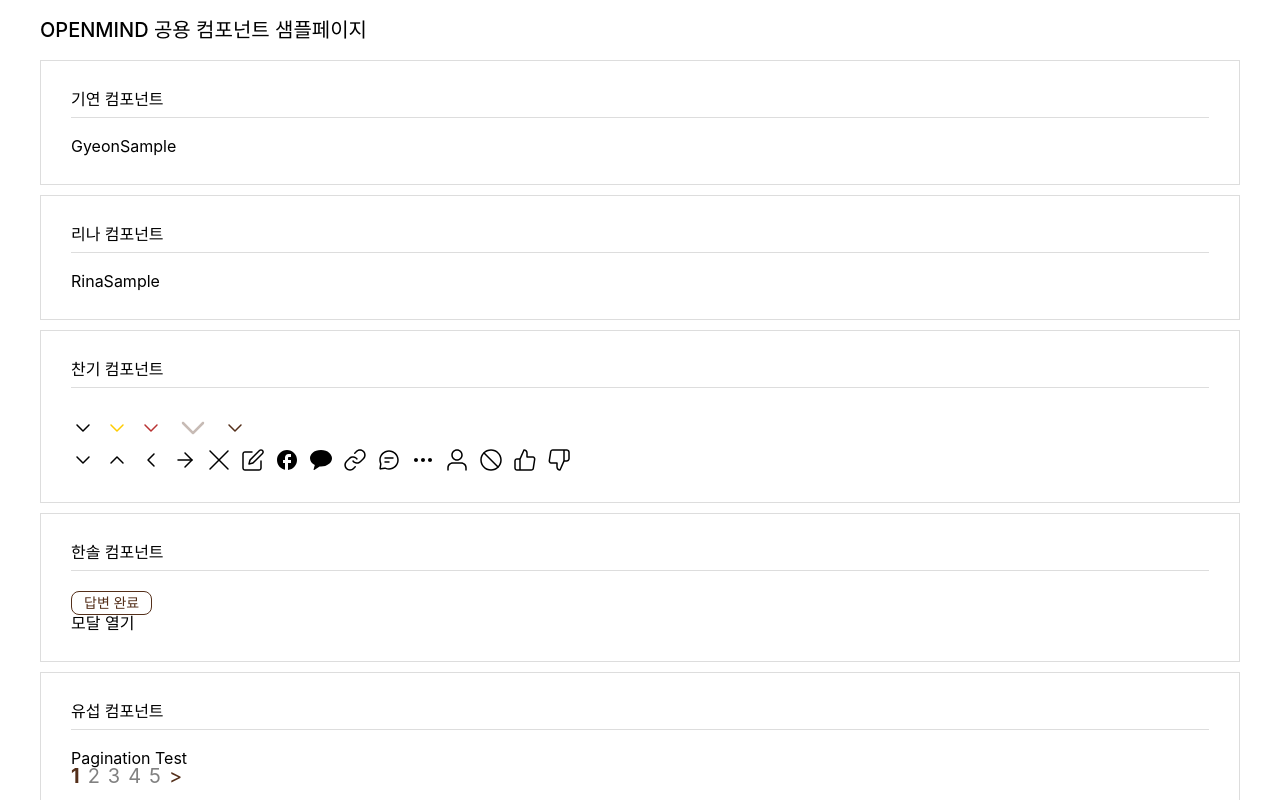
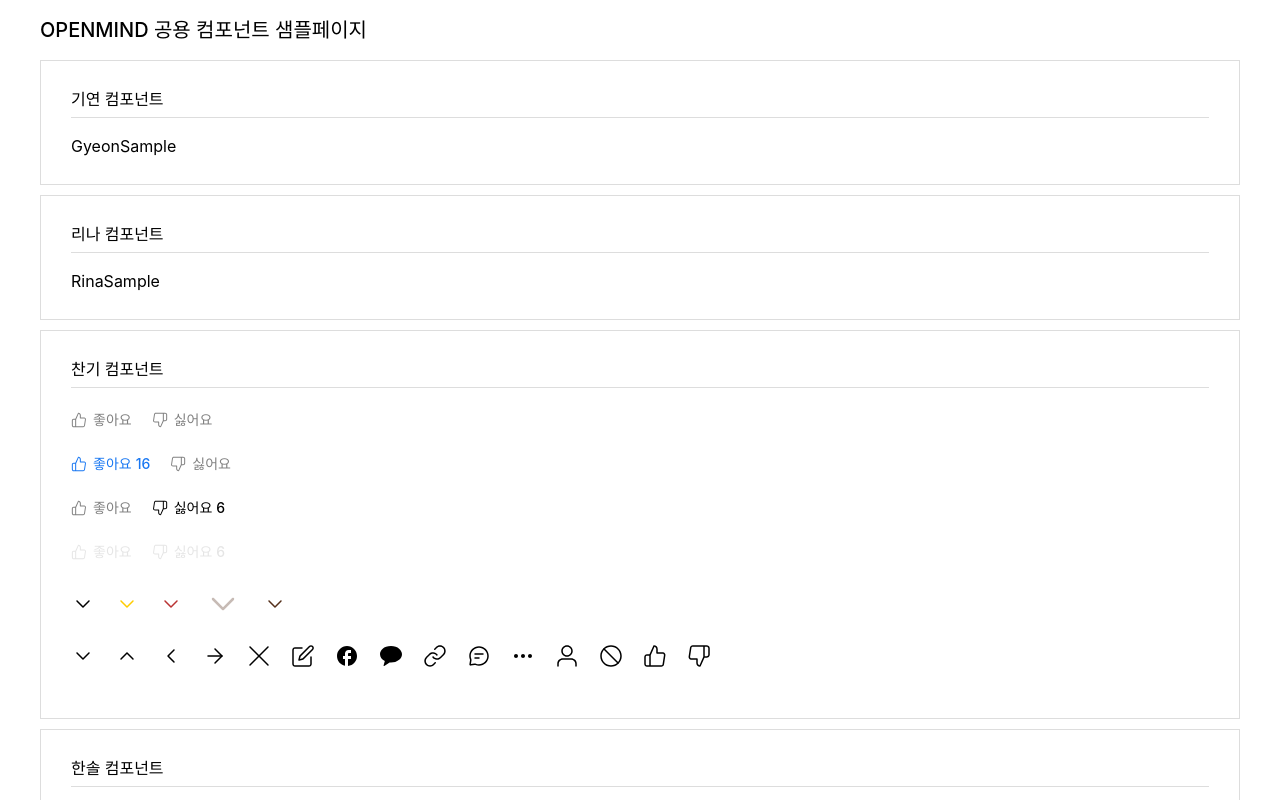
Before and after one commit to sprint12-part2/openmind, a React (Vite) app: page /sample in a window 1280 px wide. Shown: the top 800 px of the page. Built offline with nearby package versions, Linux system fonts and the light colour scheme; a web font is replaced by a local one.

Commit message:
Feat(#28): reaction 컴포넌트 추가 (#39)
* Feat: reaction 컴포넌트 작업

* Chore: 샘플페이지에 컴포넌트 추가

```diff
--- /dev/null
+++ b/src/components/Reaction/Reaction.jsx
@@ -0,0 +1,60 @@
+import clsx from "clsx";
+import { Icon } from "@components/Icon";
+import styles from "./Reaction.module.css";
+
+/**
+ * Reaction 버튼 컴포넌트
+ *
+ * 좋아요와 싫어요 버튼을 생성합니다.
+ * 카운트 값에 따라 버튼과 아이콘의 색상이 변합니다.
+ *
+ * 좋아요 (like) : 카운트가 1 이상이면 파란색
+ * 싫어요 (dislike):  카운트가 1 이상이면 검은색
+ * 비활성화된 경우 색상은 회색
+ *
+ * @param {object} props
+ * @param {string} props.type - 버튼 유형 ("like" | "dislike")
+ * @param {number} props.count - 카운트 숫자
+ * @param {boolean} props.disabled - 버튼 비활성화 여부
+ *
+ * @returns {JSX.Element} - 좋아요 또는 싫어요 버튼 컴포넌트
+ *
+
+ * @example
+ * //기본 사용법
+ * <Reaction type="like" count={16} />
+ *
+ * //onClick 핸들러 추가 가능
+ * //(기본적인 button의 props는 다 받을수 있어요)
+ * <Reaction type="dislike" count={16} onClick={() => console.log('싫어요 클릭')} />
+ *
+ * //버튼 비활성
+ * <Reaction type="dislike" count={0} disabled />
+ */
+
+export function Reaction({ type = "like", count = 0, disabled, ...props }) {
+  const isActive = count > 0;
+  const buttonCss = clsx(
+    styles.button,
+    type === "like" ? styles.like : styles.dislike,
+    isActive && styles.active,
+    disabled && styles.disabled,
+  );
+  const iconName = type === "like" ? "thumbsUp" : "thumbsDown";
+  const text = type === "like" ? "좋아요" : "싫어요";
+
+  let iconColor = "gray-400";
+  if (isActive && !disabled) {
+    iconColor = type === "like" ? "blue" : "black";
+  }
+
+  return (
+    <button type="button" className={buttonCss} disabled={disabled} {...props}>
+      <Icon size={16} color={iconColor} name={iconName} className={styles.icon} />
+      <div className={styles.label}>
+        <span className={styles.title}>{text}</span>
+        {count ? <span className={styles.count}>{count}</span> : ""}
+      </div>
+    </button>
+  );
+}
--- /dev/null
+++ b/src/components/Reaction/Reaction.module.css
@@ -0,0 +1,89 @@
+.button {
+  position: relative;
+  display: flex;
+  align-items: center;
+  gap: var(--spacing-6);
+  height: 2.4rem;
+  border-radius: var(--border-radius-md);
+  color: var(--color-gray-400);
+}
+
+.button:after {
+  content: "";
+  position: absolute;
+  left: 50%;
+  top: 50%;
+  width: calc(100% + 1em);
+  height: calc(100% + 0.3em);
+  transform: translate(-50%, -50%) scale(0);
+  border-radius: var(--border-radius-md);
+  background: var(--color-gray-200);
+  opacity: 0;
+  transition: transform ease-in-out 0.1s;
+}
+
+.button:not(:disabled):active {
+  transform: scale(0.98);
+}
+
+.button:not(:disabled):hover:after {
+  opacity: 1;
+  transform: translate(-50%, -50%) scale(1);
+}
+
+.icon {
+  position: relative;
+  z-index: 1;
+  transform-origin: center bottom;
+}
+
+.button:not(:disabled):hover .icon {
+  animation: shake 0.6s ease;
+}
+
+.label {
+  position: relative;
+  z-index: 1;
+  display: flex;
+  align-items: center;
+  gap: var(--spacing-4);
+  font-size: var(--font-size-sm);
+  font-weight: var(--font-weight-medium);
+}
+
+.active,
+.active.like {
+  color: var(--color-blue);
+}
+
+.active.dislike {
+  color: var(--color-black);
+}
+
+.button:disabled,
+.button.disabled {
+  opacity: 0.2;
+  cursor: not-allowed;
+  color: var(--color-gray-400);
+}
+
+@keyframes shake {
+  0% {
+    transform: rotate(0deg);
+  }
+  20% {
+    transform: rotate(-15deg);
+  }
+  40% {
+    transform: rotate(15deg);
+  }
+  60% {
+    transform: rotate(-10deg);
+  }
+  80% {
+    transform: rotate(10deg);
+  }
+  100% {
+    transform: rotate(0deg);
+  }
+}
--- /dev/null
+++ b/src/components/Reaction/index.js
@@ -0,0 +1 @@
+export * from "./Reaction";
--- a/src/pages/sample/components/ChankiSample.jsx
+++ b/src/pages/sample/components/ChankiSample.jsx
@@ -1,9 +1,26 @@
 import { Icon } from "@components/Icon";
+import { Reaction } from "@components/Reaction";
 import styles from "./ChankiSample.module.css";
 
 export default function ChankiSample() {
   return (
     <div>
+      <div className={styles.flex}>
+        <Reaction type="like" count={0} />
+        <Reaction type="dislike" count={0} />
+      </div>
+      <div className={styles.flex}>
+        <Reaction type="like" count={16} />
+        <Reaction type="dislike" count={0} />
+      </div>
+      <div className={styles.flex}>
+        <Reaction type="like" count={0} />
+        <Reaction type="dislike" count={6} />
+      </div>
+      <div className={styles.flex}>
+        <Reaction type="like" count={0} disabled />
+        <Reaction type="dislike" count={6} disabled />
+      </div>
       <div className={styles.flex}>
         <Icon />
         <Icon name="arrowDown" />
--- a/src/pages/sample/components/ChankiSample.module.css
+++ b/src/pages/sample/components/ChankiSample.module.css
@@ -1,5 +1,6 @@
 .flex {
   display: flex;
   align-items: center;
-  gap: 1rem;
+  gap: 2rem;
+  margin-bottom: 2rem;
 }
```
